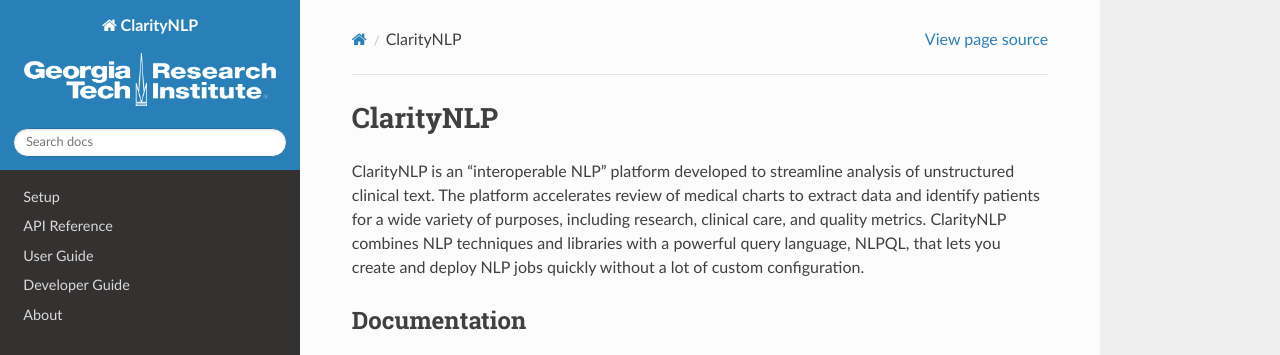
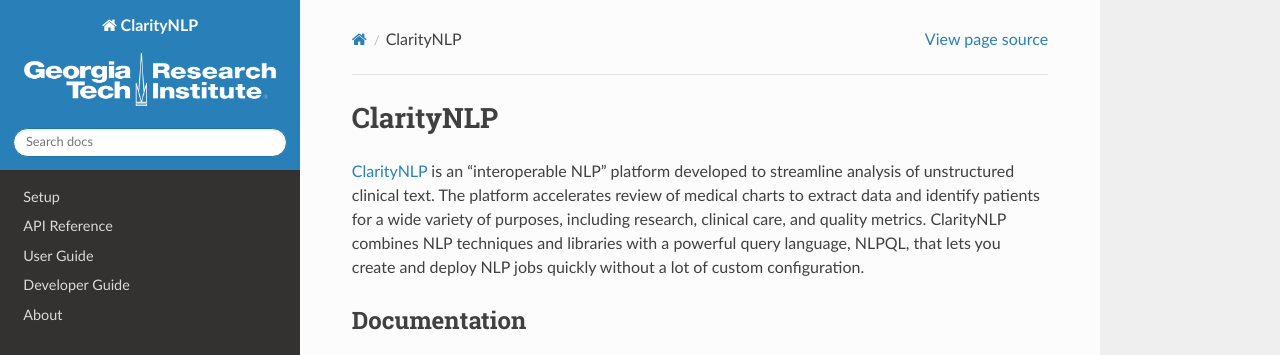
Before and after one commit to ClarityNLP/ClarityNLP, a Sphinx documentation site: the page built from docs/index.rst, in a window 1280 px wide and 1265 px high. Shown: the top 355 px of the window. Built offline with Sphinx 7.4.7 and the Read the Docs theme 2.0.0, drawn with Linux system fonts in a browser that asks for light colours; pages that are not in the unit, such as notebooks, are missing from menus; some of the changed lines change nothing that is shown.

Commit message:
add repo link to main doc page

```diff
--- a/docs/index.rst
+++ b/docs/index.rst
@@ -6,7 +6,7 @@
 ClarityNLP
 ==========
 
-ClarityNLP is an "interoperable NLP" platform developed to streamline analysis of unstructured clinical text.  The platform accelerates review of medical charts to extract data and identify patients for a wide variety of purposes, including research, clinical care, and quality metrics.  ClarityNLP combines NLP techniques and libraries with a powerful query language, NLPQL, that lets you create and deploy NLP jobs quickly without a lot of custom configuration.
+`ClarityNLP <https://github.com/ClarityNLP/ClarityNLP>`_ is an "interoperable NLP" platform developed to streamline analysis of unstructured clinical text.  The platform accelerates review of medical charts to extract data and identify patients for a wide variety of purposes, including research, clinical care, and quality metrics.  ClarityNLP combines NLP techniques and libraries with a powerful query language, NLPQL, that lets you create and deploy NLP jobs quickly without a lot of custom configuration.
 
 
 Documentation
```
